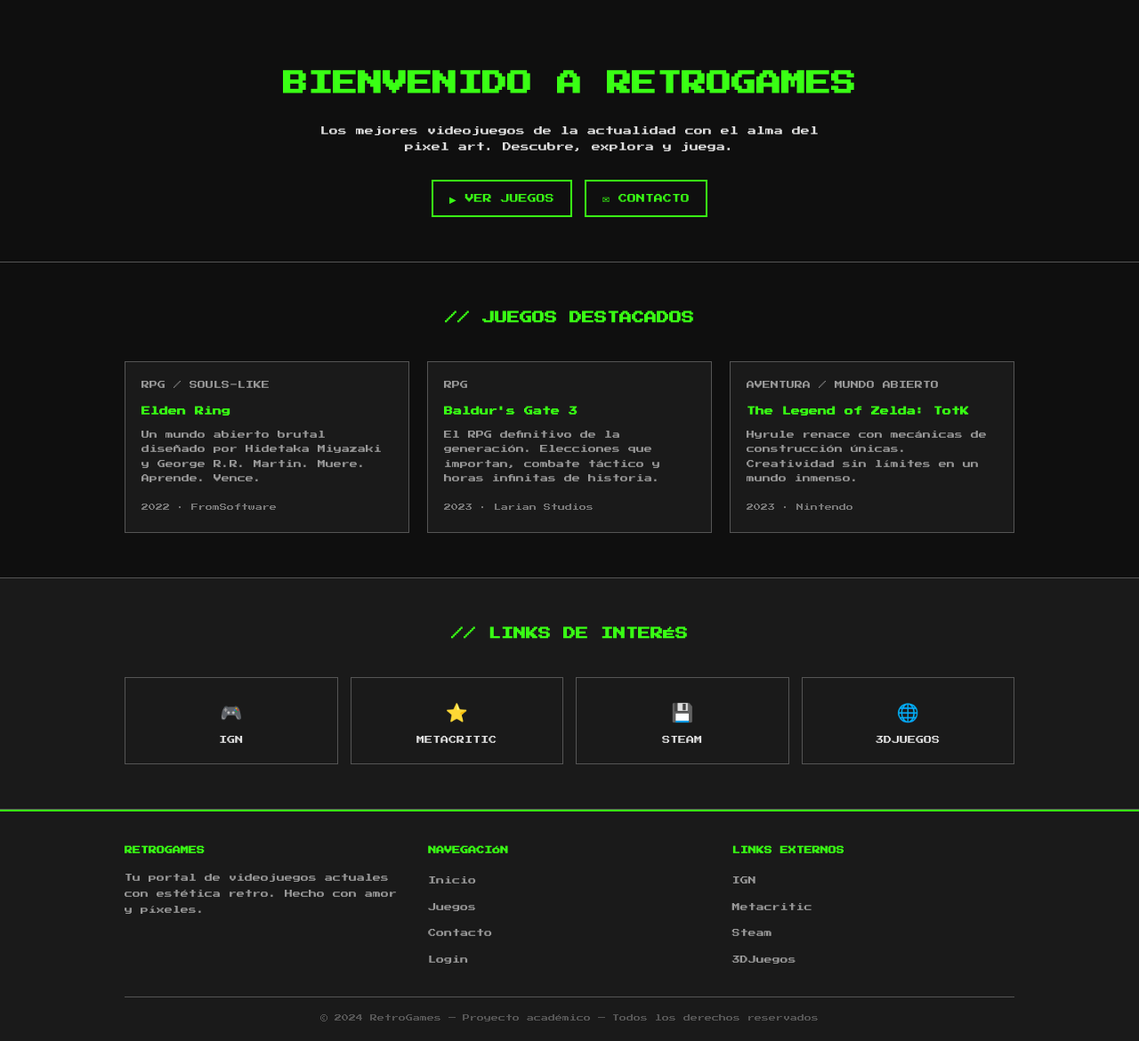
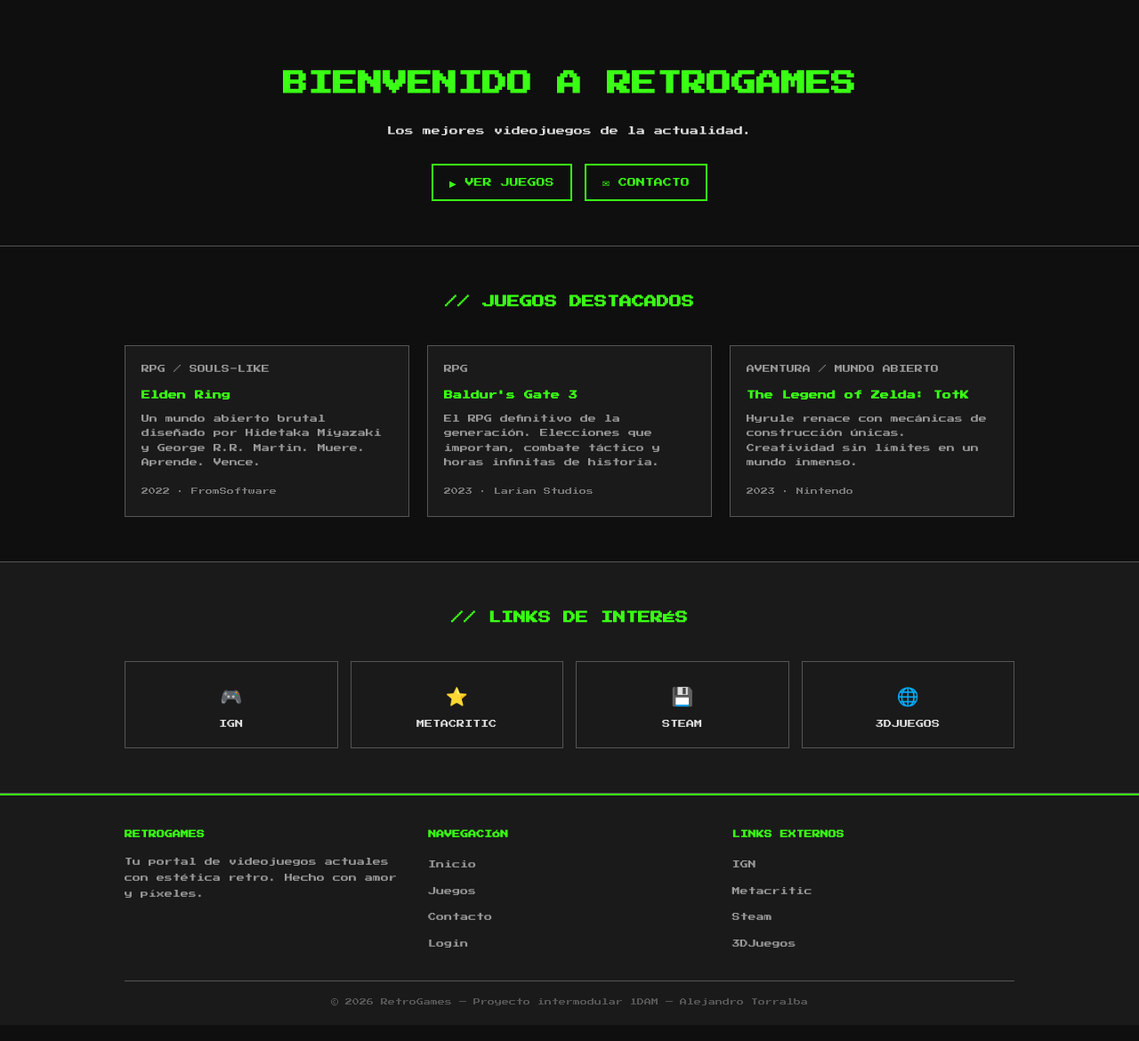
Before and after one commit to Alejandro-Torralba/pagina-projecte, a plain HTML site: page index.html in a window 1280 px wide. Shown: the part 50-1220 px from the top of the page at 89% size. Drawn offline with Linux system fonts and the light colour scheme.

Commit message:
Update index.html

```diff
--- a/index.html
+++ b/index.html
@@ -11,7 +11,7 @@
   <!-- Barra de usuario logueado -->
   <div class="user-bar container"></div>
 
-  <!-- ═══ HEADER ═══ -->
+  <!--  HEADER -->
   <header>
     <nav class="container">
       <span class="nav-logo">RETROGAMES</span>
@@ -30,11 +30,11 @@
     </nav>
   </header>
 
-  <!-- ═══ HERO ═══ -->
+  <!--  HERO  -->
   <section class="hero">
     <div class="container">
       <h1>BIENVENIDO A RETROGAMES</h1>
-      <p>Los mejores videojuegos de la actualidad con el alma del pixel art. Descubre, explora y juega.</p>
+      <p>Los mejores videojuegos de la actualidad.</p>
       <div class="hero-buttons">
         <a href="juegos.html" class="btn">&#9654; Ver Juegos</a>
         <a href="contacto.html" class="btn btn-purple">&#9993; Contacto</a>
@@ -42,7 +42,7 @@
     </div>
   </section>
 
-  <!-- ═══ DESTACADOS ═══ -->
+  <!--  DESTACADOS  -->
   <section>
     <div class="container">
       <h2 class="section-title">// JUEGOS DESTACADOS</h2>
@@ -73,7 +73,7 @@
     </div>
   </section>
 
-  <!-- ═══ LINKS EXTERNOS ═══ -->
+  <!--  LINKS EXTERNOS  -->
   <section class="links-externos">
     <div class="container">
       <h2 class="section-title">// LINKS DE INTERÉS</h2>
@@ -103,7 +103,7 @@
     </div>
   </section>
 
-  <!-- ═══ FOOTER ═══ -->
+  <!--  FOOTER  -->
   <footer>
     <div class="container">
       <div class="footer-grid">
@@ -135,7 +135,7 @@
 
       </div>
       <div class="footer-bottom">
-        &copy; 2024 RetroGames &mdash; Proyecto académico &mdash; Todos los derechos reservados
+        &copy; 2026 RetroGames &mdash; Proyecto intermodular 1DAM &mdash; Alejandro Torralba
       </div>
     </div>
   </footer>
```
